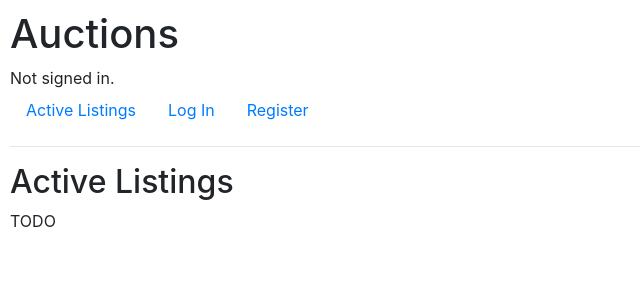
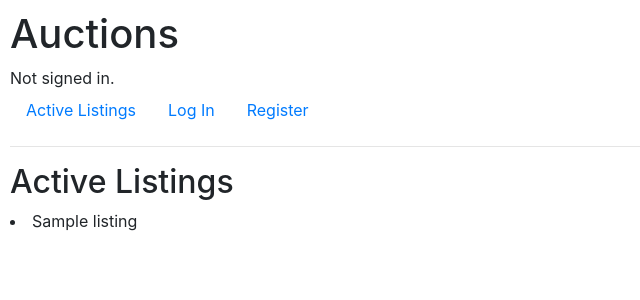
Before and after one commit to rsenseman/cs50w, a Django app: template project2/commerce/auctions/templates/auctions/index.html in a window 1280 px wide. Shown: the top 300 px of the page, without its empty margins (0-640 px from the left). Run offline with Django 3.2, Linux system fonts and the light colour scheme; the template is opened without the code that fills it: most values are stand-ins (such as "Sample title", 1, 10 or a date in 2020); some libraries are stand-ins or nearby versions.

Commit message:
add user to listing

```diff
--- a/project2/commerce/auctions/models.py
+++ b/project2/commerce/auctions/models.py
@@ -31,6 +31,7 @@ class AuctionListing(models.Model):
     auction_start_time = models.DateTimeField()
     auction_end_time = models.DateTimeField()
     category = models.CharField(max_length=30, choices=ListingCategories.choices)
+    user_fk = models.ForeignKey('User', on_delete=models.CASCADE)
 
     def clean(self):
         if not (self.auction_end_time > self.auction_start_time):
--- a/project2/commerce/auctions/templates/auctions/index.html
+++ b/project2/commerce/auctions/templates/auctions/index.html
@@ -3,5 +3,5 @@
 {% block body %}
     <h2>Active Listings</h2>
 
-    TODO
+    {{ listings|unordered_list }}
 {% endblock %}
--- a/project2/commerce/auctions/views.py
+++ b/project2/commerce/auctions/views.py
@@ -68,7 +68,10 @@ def register(request):
 def create_listing(request):
     if request.method == "POST":
         f = CreateListingForm(request.POST)
-        f.save()
+        listing = f.save(commit=False)
+        listing.user_fk = request.user # you can check here whether user is related any author
+        listing.save()
+
         return HttpResponseRedirect(reverse('index'))
     else:
         return render(request, "auctions/create_listing.html",
```
